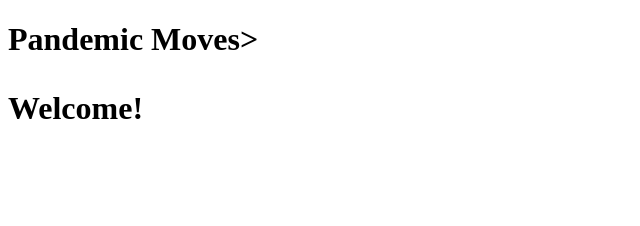
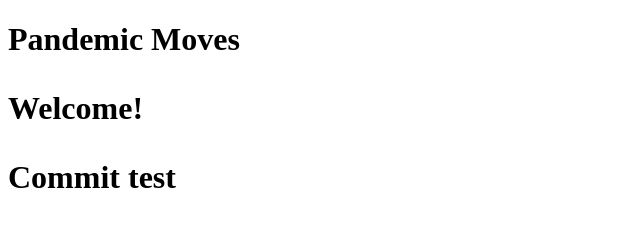
Before and after one commit to SW581/CPI101-Project, a plain HTML site: page index.html in a window 1280 px wide. Shown: the whole page, without its empty margins (0-640 px from the left). Drawn offline with Linux system fonts and the light colour scheme.

Commit message:
Commit Test
Commit Test

```diff
--- a/index.html
+++ b/index.html
@@ -5,9 +5,10 @@
 	<title>Pandemic Moves</title>
 </head>
 <body>
-	<h1>Pandemic Moves>
+	<h1>Pandemic Moves
 	<main>
 		<p>Welcome!
+		<p>Commit test
 	</main>
 </body>
 </html>
```
